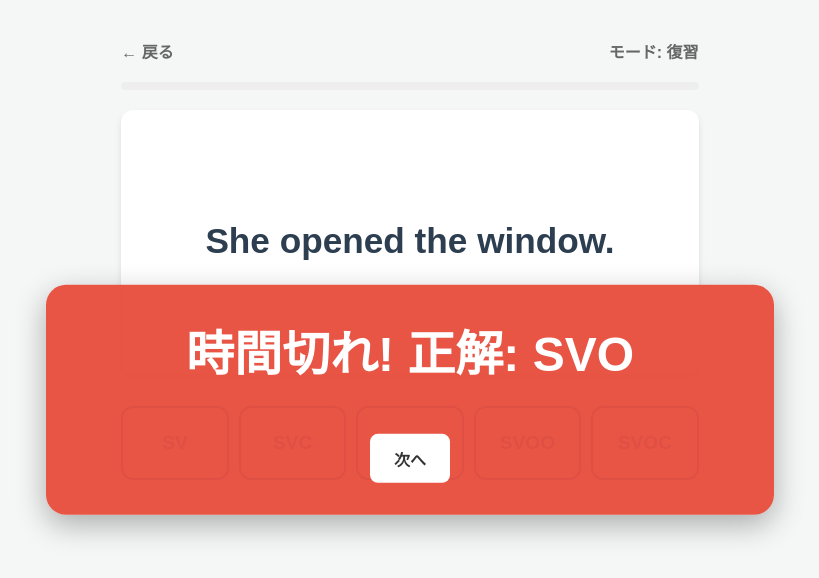
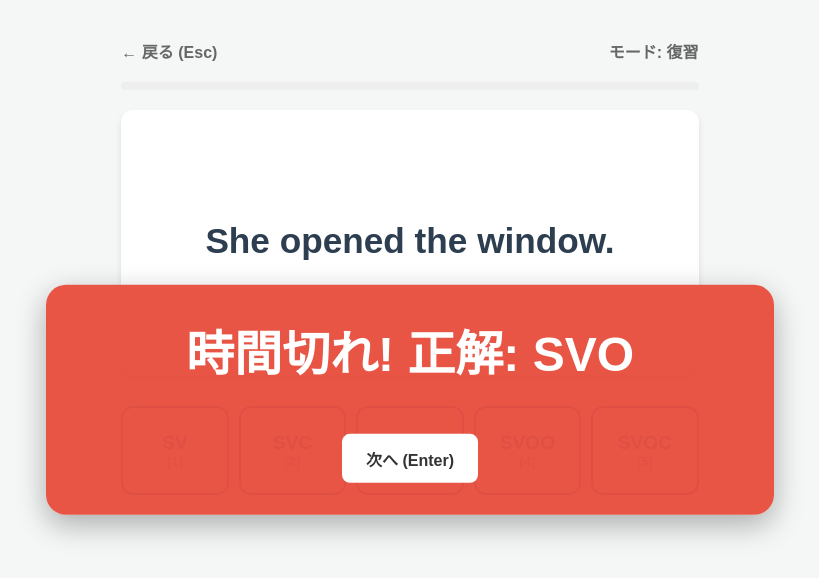
Before and after one commit to war-lab/english-5-patterns-trainer, a React (Vite) app: page /review in a window 1280 px wide. Shown: the top 578 px of the page, without its empty margins (230-1049 px from the left). Built offline with nearby package versions, Linux system fonts and the light colour scheme; the HTML template or start-up script is replaced by a standard one.

Commit message:
feat: 基本的なキーボード操作(1-5, Enter, Esc)を追加

```diff
--- a/src/ui/SniperGame.tsx
+++ b/src/ui/SniperGame.tsx
@@ -1,5 +1,5 @@
 import { useState, useEffect, useCallback } from 'react';
-import { Link } from 'react-router-dom';
+import { Link, useNavigate } from 'react-router-dom';
 import { questions } from '../data/questions.seed';
 import { getNextQuestion } from '../logic/scheduler';
 import { judge } from '../logic/judge';
@@ -19,6 +19,8 @@ const PATTERN_LABELS: Record<Pattern, string> = {
 };
 
 export default function SniperGame({ mode }: SniperGameProps) {
+  const navigate = useNavigate();
+
   // Lazy init to avoid effect state update
   const [question, setQuestion] = useState<Question | null>(() => {
     const answers = store.getAnswers();
@@ -101,12 +103,38 @@ export default function SniperGame({ mode }: SniperGameProps) {
     return () => clearInterval(interval);
   }, [isRunning, handleTimeout]);
 
+  // Keyboard support
+  useEffect(() => {
+    const handleKeyDown = (e: KeyboardEvent) => {
+      // Escape to quit
+      if (e.key === 'Escape') {
+        navigate('/');
+        return;
+      }
+
+      // 1-5 for answering
+      if (isRunning && !feedback) {
+        if (['1', '2', '3', '4', '5'].includes(e.key)) {
+          handleAnswer(Number(e.key) as Pattern);
+        }
+      }
+
+      // Enter for next (only when feedback is shown)
+      if (e.key === 'Enter' && feedback) {
+        loadNextQuestion();
+      }
+    };
+
+    window.addEventListener('keydown', handleKeyDown);
+    return () => window.removeEventListener('keydown', handleKeyDown);
+  }, [isRunning, feedback, handleAnswer, loadNextQuestion, navigate]);
+
   if (!question) return <div>読み込み中...</div>;
 
   return (
     <div className="game-container">
       <div className="nav-header">
-        <Link to="/" className="nav-link">← 戻る</Link>
+        <Link to="/" className="nav-link">← 戻る (Esc)</Link>
         <span style={{ fontWeight: 'bold', color: '#666' }}>モード: {mode === 'sniper' ? 'スナイパー' : '復習'}</span>
       </div>
 
@@ -132,7 +160,7 @@ export default function SniperGame({ mode }: SniperGameProps) {
         }}>
           <div>{feedback.msg}</div>
           <button onClick={loadNextQuestion} className="btn" style={{ background: '#fff', color: '#333', marginTop: '20px' }}>
-            次へ
+            次へ (Enter)
           </button>
         </div>
       )}
@@ -141,6 +169,7 @@ export default function SniperGame({ mode }: SniperGameProps) {
         {([1, 2, 3, 4, 5] as const).map(p => (
           <button key={p} onClick={() => handleAnswer(p)} className="pattern-btn" disabled={!isRunning}>
             {PATTERN_LABELS[p]}
+            <div style={{ fontSize: '0.8rem', opacity: 0.7 }}>[{p}]</div>
           </button>
         ))}
       </div>
```
